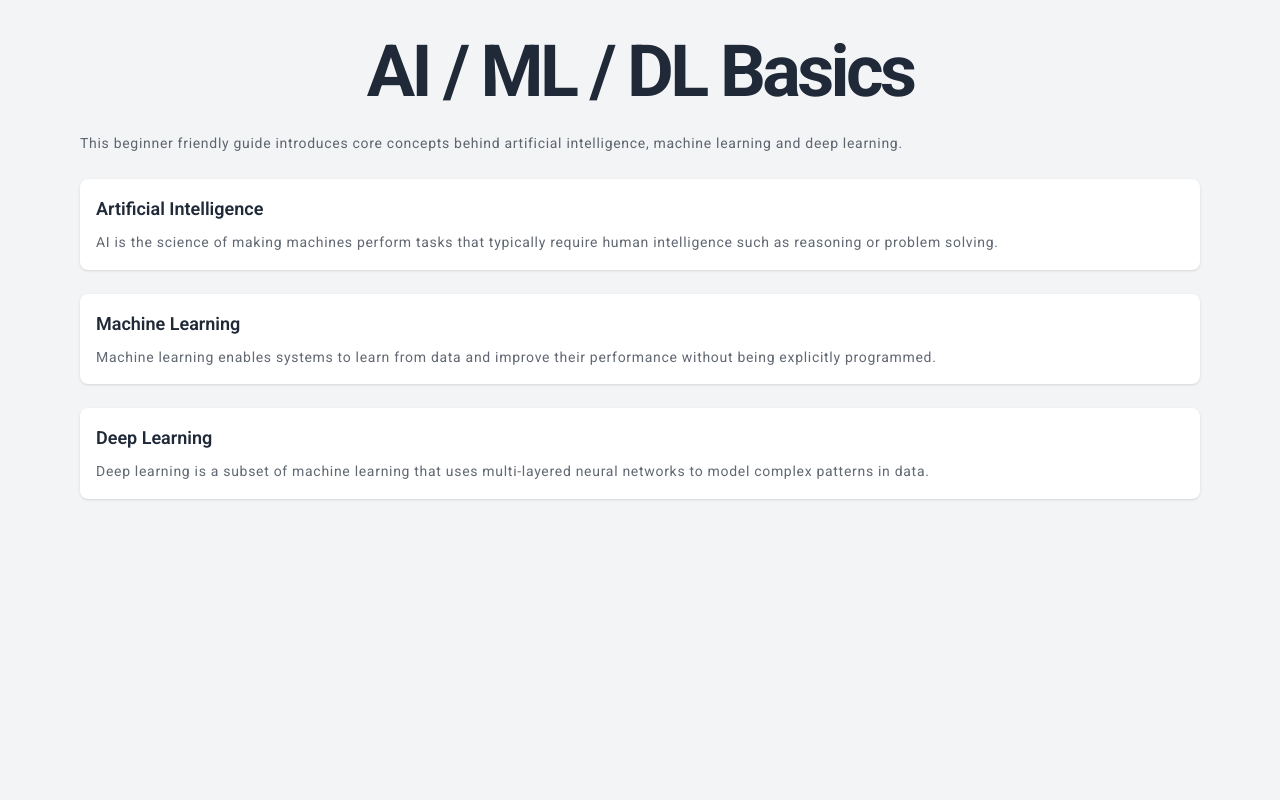
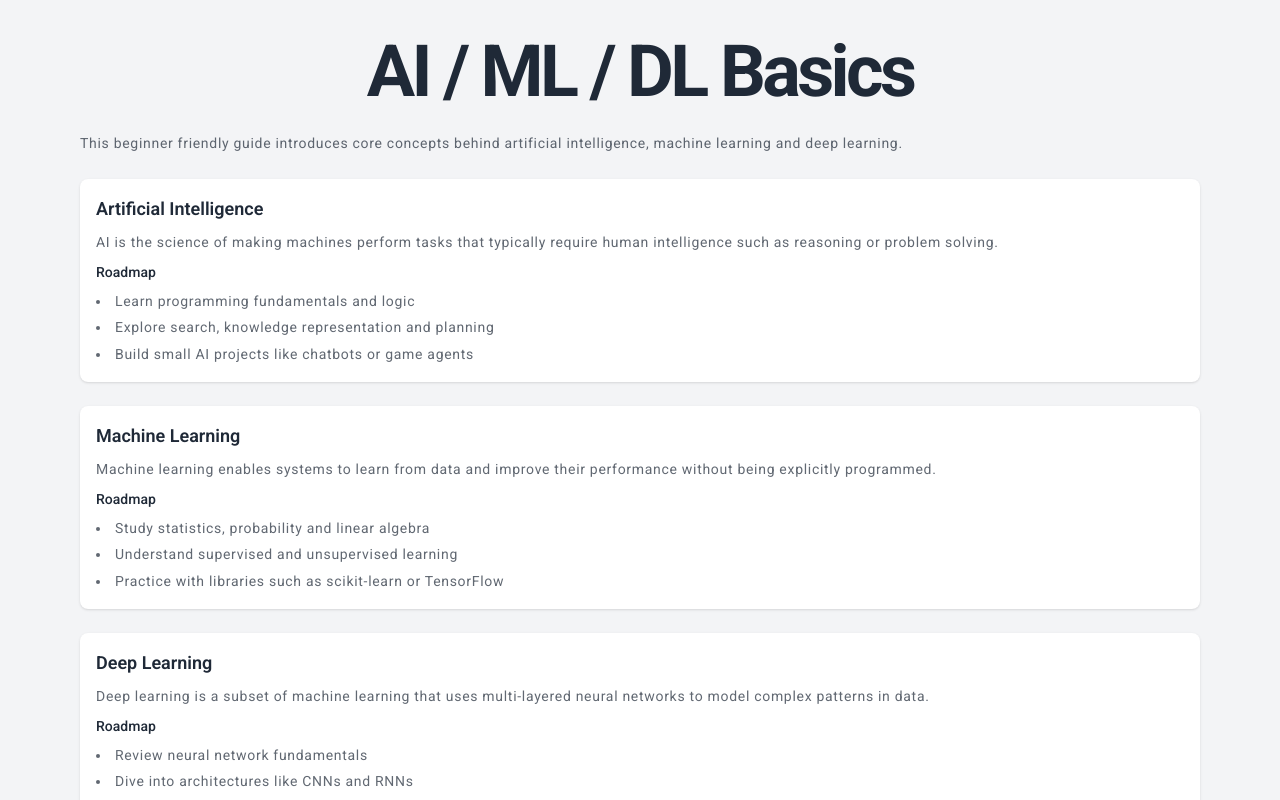
Before and after one commit to thealihamza04/CodeSphere, a React (Vite) app: page /ai-ml-dl in a window 1280 px wide. Shown: the top 800 px of the page. Built offline with nearby package versions, Linux system fonts and the light colour scheme; what tailwindcss-motion would draw is missing.

Commit message:
Add beginner AI/ML/DL roadmap

```diff
--- a/src/Components/AIMLDL.jsx
+++ b/src/Components/AIMLDL.jsx
@@ -40,16 +40,31 @@ const AIMLDL = () => {
       title: "Artificial Intelligence",
       summary:
         "AI is the science of making machines perform tasks that typically require human intelligence such as reasoning or problem solving.",
+      roadmap: [
+        "Learn programming fundamentals and logic",
+        "Explore search, knowledge representation and planning",
+        "Build small AI projects like chatbots or game agents",
+      ],
     },
     {
       title: "Machine Learning",
       summary:
         "Machine learning enables systems to learn from data and improve their performance without being explicitly programmed.",
+      roadmap: [
+        "Study statistics, probability and linear algebra",
+        "Understand supervised and unsupervised learning",
+        "Practice with libraries such as scikit-learn or TensorFlow",
+      ],
     },
     {
       title: "Deep Learning",
       summary:
         "Deep learning is a subset of machine learning that uses multi-layered neural networks to model complex patterns in data.",
+      roadmap: [
+        "Review neural network fundamentals",
+        "Dive into architectures like CNNs and RNNs",
+        "Experiment with frameworks such as PyTorch",
+      ],
     },
   ];
 
@@ -66,6 +81,12 @@ const AIMLDL = () => {
             <p className='text-sm tracking-wider leading-relaxed opacity-70'>
               {topic.summary}
             </p>
+            <h3 className='text-sm font-medium mt-2'>Roadmap</h3>
+            <ul className='list-disc list-inside text-sm tracking-wider leading-relaxed opacity-70 space-y-1'>
+              {topic.roadmap.map((step) => (
+                <li key={step}>{step}</li>
+              ))}
+            </ul>
           </div>
         ))}
       </div>
```
